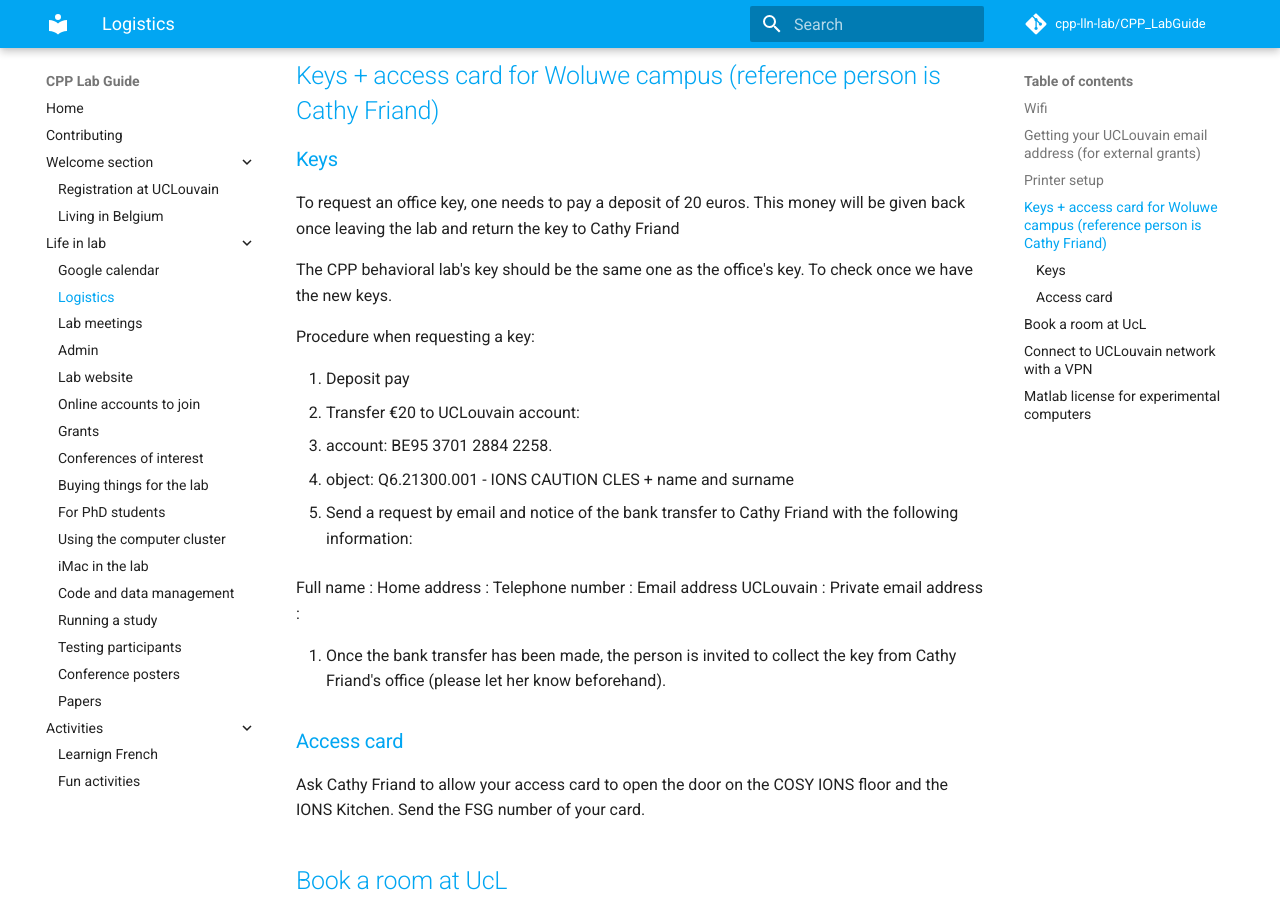
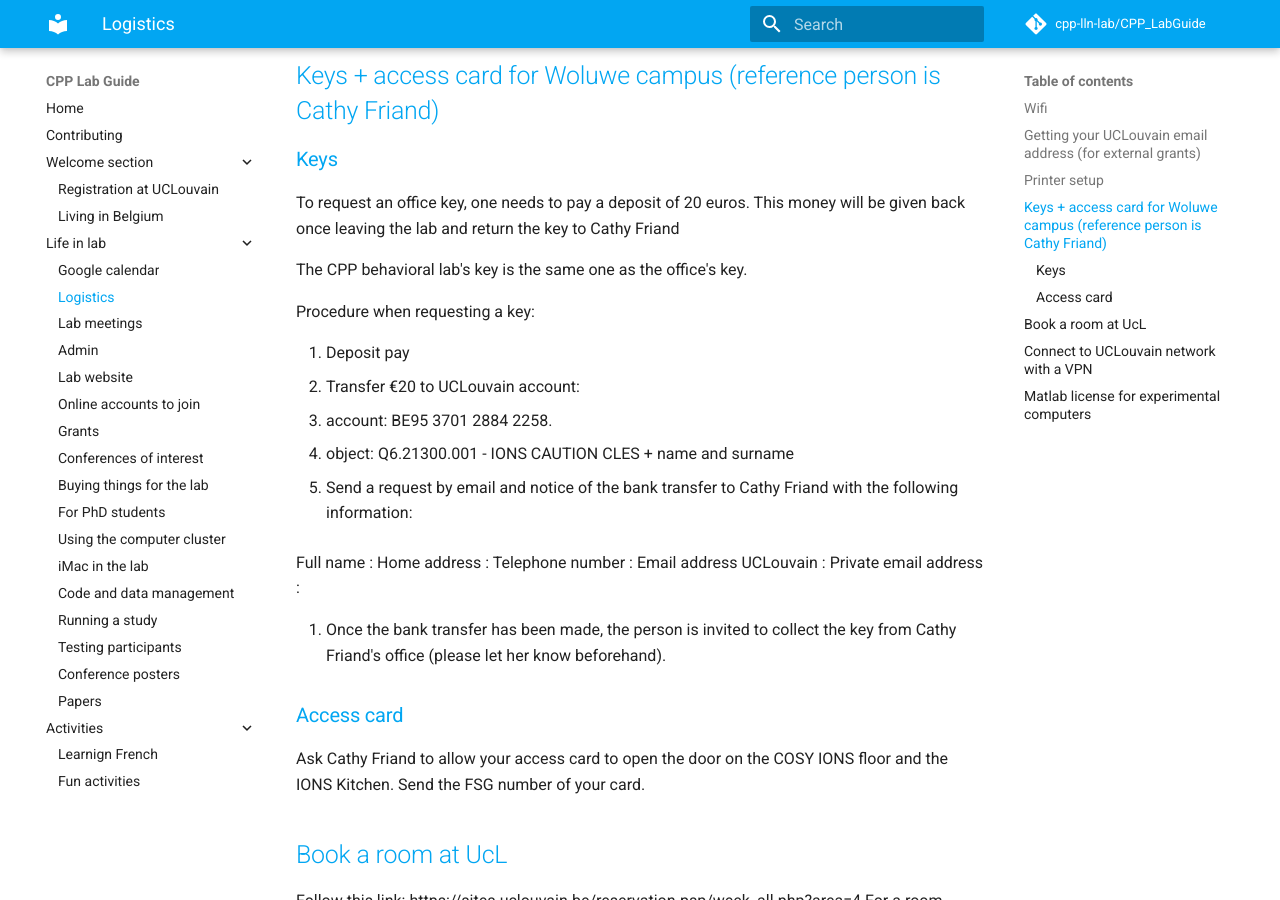
Before and after one commit to cpp-lln-lab/CPP_LabGuide, an MkDocs documentation site: the page built from doc/logistics.md, in a window 1280 px wide and 900 px high, scrolled down 609 px. Built offline with MkDocs 1.6.1 and Material for MkDocs 9.7.7, drawn with Linux system fonts in a browser that asks for light colours; comment, search, counter and statistics services are not loaded.

Commit message:
Update doc/logistics.md

```diff
--- a/doc/logistics.md
+++ b/doc/logistics.md
@@ -14,7 +14,8 @@
 To request an office key, one needs to pay a deposit of 20 euros. This money will be given back once leaving the lab and return the key to Cathy Friand
 
 
-The CPP behavioral lab's key should be the same one as the office's key. To check once we have the new keys.
+The CPP behavioral lab's key is the same one as the office's key.
+
 
 
 Procedure when requesting a key:
```
